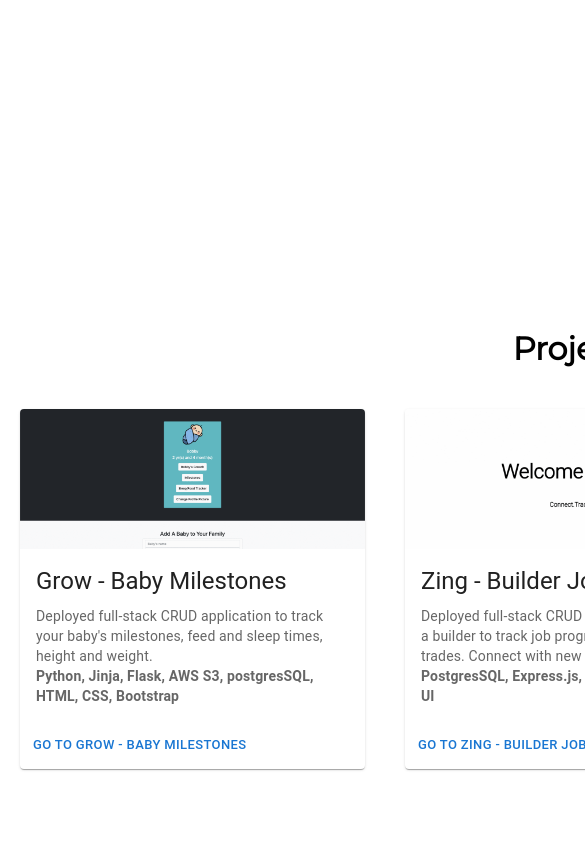
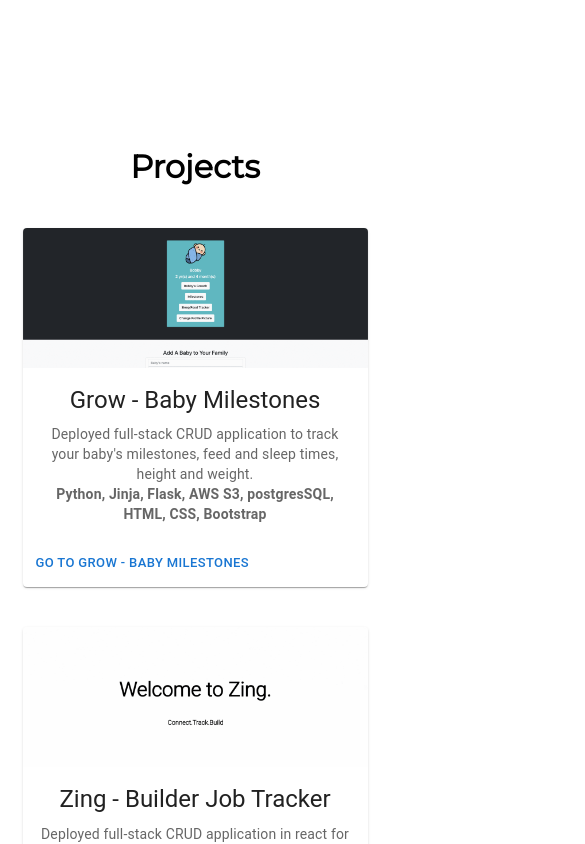
Before and after one commit to alexmercer6/Portfolio, a React (Create React App) app in the folder portfolio/: page / in a window 390 px wide. Shown: the part 1520-2364 px from the top of the page, 585 px wide, since content can reach past the window. Built offline with nearby package versions, Linux system fonts and the light colour scheme.

Commit message:
responsive project cards

```diff
--- a/portfolio/src/App.js
+++ b/portfolio/src/App.js
@@ -19,7 +19,7 @@ function App() {
                 <Parallax opacity={[-1.5, 4]}>
                     <About />
                 </Parallax>
-                <Parallax opacity={[-1.5, 4]}>
+                <Parallax opacity={[-1, 4]}>
                     <Projects />
                 </Parallax>
                 <Parallax opacity={[-1.5, 4]}>
--- a/portfolio/src/components/about/About.css
+++ b/portfolio/src/components/about/About.css
@@ -4,4 +4,11 @@
     display: flex;
     justify-content: center;
     align-items: center;
+    text-align: center;
 }
+
+/* @media only screen and (max-width: 768px) {
+    .about-page {
+        text-align: center;
+    }
+} */
--- /dev/null
+++ b/portfolio/src/components/projects/Projects.css
@@ -0,0 +1,15 @@
+.projects {
+    min-height: 100vh;
+    text-align: center;
+    display: flex;
+    align-items: center;
+    justify-content: center;
+    flex-direction: column;
+
+}
+.project-cards {
+    display: flex;
+    flex-wrap: wrap;
+    justify-content: center;
+
+}
--- a/portfolio/src/components/projects/Projects.js
+++ b/portfolio/src/components/projects/Projects.js
@@ -1,24 +1,15 @@
+import "./Projects.css"
 import Cards from "./Cards"
 import grow_gif from "../../assets/grow_app.gif"
 import zing_gif from "../../assets/zing.gif"
 import wordle_gif from "../../assets/wordle.gif"
 function Projects() {
     return (
-        <div
-            id="Projects"
-            style={{
-                height: "100vh",
-                display: "flex",
-                justifyContent: "center",
-                alignItems: "center",
-                flexWrap: "wrap",
-                flexDirection: "column",
-            }}
-        >
+        <div className="projects" id="Projects">
             <div>
                 <h1>Projects</h1>
             </div>
-            <div style={{ display: "flex", justifyContent: "center" }}>
+            <div className="project-cards">
                 <Cards
                     title={"Grow - Baby Milestones"}
                     details={
```
